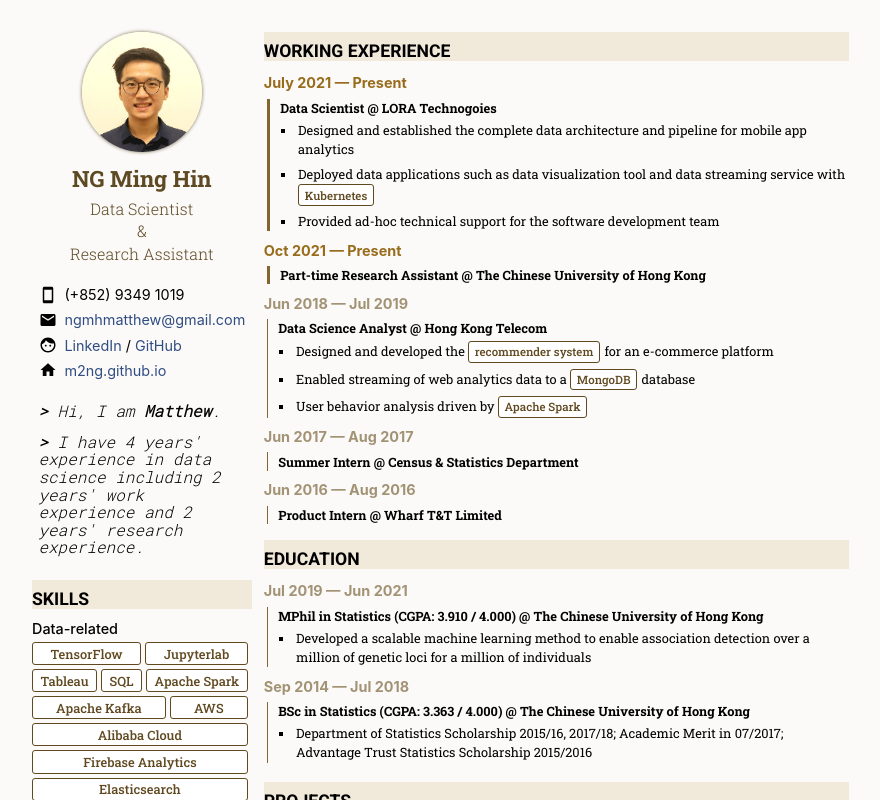
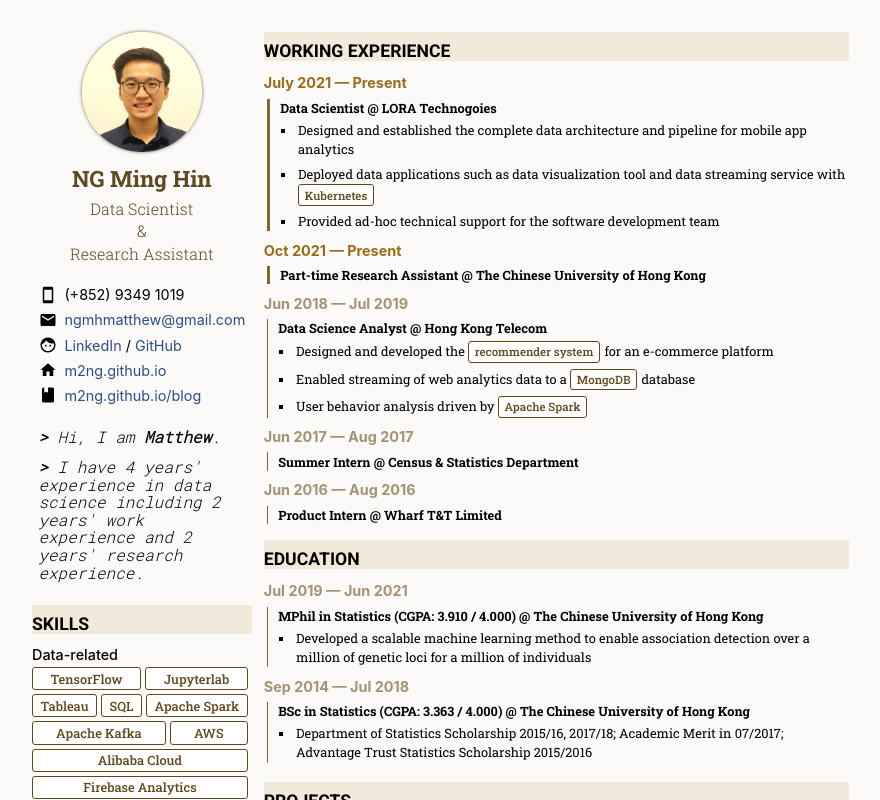
Before and after one commit to m2ng/m2ng.github.io, a React (Create React App) app: page / in a window 1280 px wide. Shown: the top 800 px of the page, without its empty margins (224-1104 px from the left). Built offline with nearby package versions, Linux system fonts and the light colour scheme.

Commit message:
Added link to blog

```diff
--- a/src/components/Me.js
+++ b/src/components/Me.js
@@ -11,6 +11,7 @@ export default function Me() {
           <li className="contact-method"><svg xmlns="http://www.w3.org/2000/svg" viewBox="0 0 24 24" fill="black" width="18px" height="18px"><path d="M0 0h24v24H0z" fill="none"/><path d="M20 4H4c-1.1 0-1.99.9-1.99 2L2 18c0 1.1.9 2 2 2h16c1.1 0 2-.9 2-2V6c0-1.1-.9-2-2-2zm0 4l-8 5-8-5V6l8 5 8-5v2z"/></svg><span><a href="mailto:ngmhmatthew@gmail.com">ngmhmatthew@gmail.com</a></span></li>
           <li className="contact-method"><svg xmlns="http://www.w3.org/2000/svg" viewBox="0 0 24 24" fill="black" width="18px" height="18px"><path d="M0 0h24v24H0z" fill="none"/><path d="M9 11.75c-.69 0-1.25.56-1.25 1.25s.56 1.25 1.25 1.25 1.25-.56 1.25-1.25-.56-1.25-1.25-1.25zm6 0c-.69 0-1.25.56-1.25 1.25s.56 1.25 1.25 1.25 1.25-.56 1.25-1.25-.56-1.25-1.25-1.25zM12 2C6.48 2 2 6.48 2 12s4.48 10 10 10 10-4.48 10-10S17.52 2 12 2zm0 18c-4.41 0-8-3.59-8-8 0-.29.02-.58.05-.86 2.36-1.05 4.23-2.98 5.21-5.37C11.07 8.33 14.05 10 17.42 10c.78 0 1.53-.09 2.25-.26.21.71.33 1.47.33 2.26 0 4.41-3.59 8-8 8z"/></svg><span><a href="https://www.linkedin.com/in/matthew-ng-85690213b/" target="_blank" rel="noreferrer">LinkedIn</a> / <a href="https://github.com/m2ng/" target="_blank" rel="noreferrer">GitHub</a></span></li>
           <li className="contact-method"><svg xmlns="http://www.w3.org/2000/svg" viewBox="0 0 24 24" fill="black" width="18px" height="18px"><path d="M0 0h24v24H0z" fill="none"/><path d="M10 20v-6h4v6h5v-8h3L12 3 2 12h3v8z"/></svg><a href="https://m2ng.github.io">m2ng.github.io</a></li>
+          <li className="contact-method"><svg xmlns="http://www.w3.org/2000/svg" version="1.1" width="18px" height="18px" viewBox="0 0 24 24" fill="black"><path d="M18,22A2,2 0 0,0 20,20V4C20,2.89 19.1,2 18,2H12V9L9.5,7.5L7,9V2H6A2,2 0 0,0 4,4V20A2,2 0 0,0 6,22H18Z" /></svg><a href="https://m2ng.github.io/blog">m2ng.github.io/blog</a></li>
       </ul>
       <div className="intro">
           <p><strong>{">"}</strong> Hi, I am <strong>Matthew</strong>.</p>
```
Also changed, not shown: public/assets/blog.svg (added).
